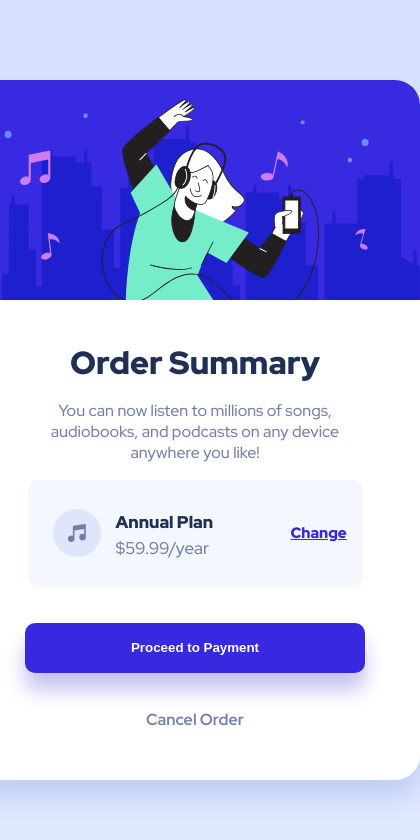
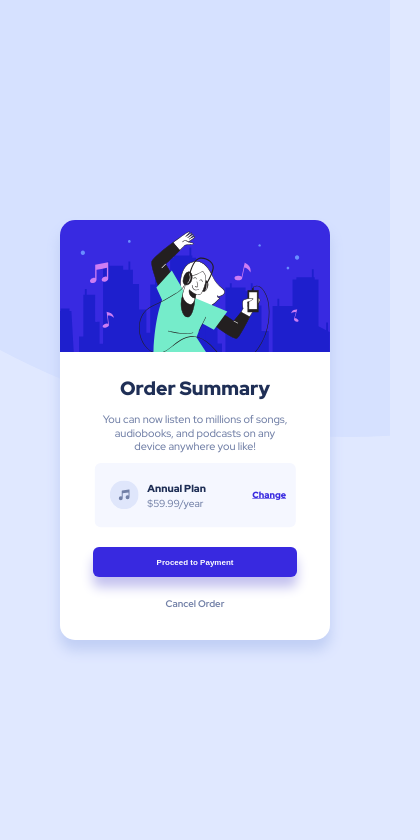
Before and after one commit to nirglus/order-summary-component-main, a plain HTML site: page index.html in a window 390 px wide. Shown: the whole page, 420 px wide, since content can reach past the window. Drawn offline with Linux system fonts and the light colour scheme.

Commit message:
add media

```diff
--- a/css/style.css
+++ b/css/style.css
@@ -105,3 +105,12 @@ body{
     cursor: pointer;
     color: hsl(223, 47%, 23%);;
 }
+@media (max-width:600px) {
+    #card-container{
+        transform: scale(0.6);
+    }
+    .txt p{
+        font-size: 18px;
+    }
+
+}
```
